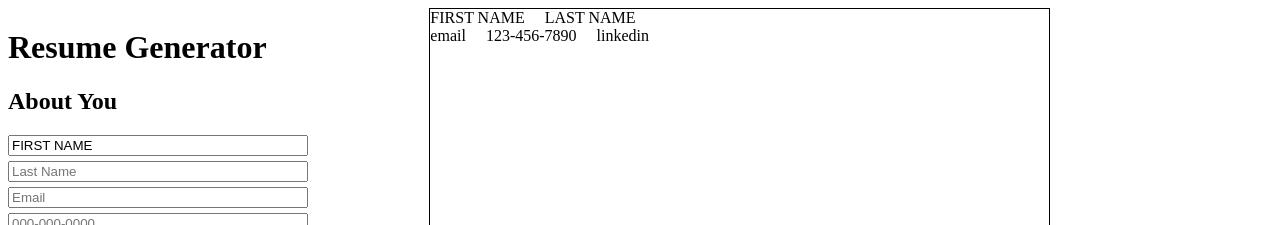
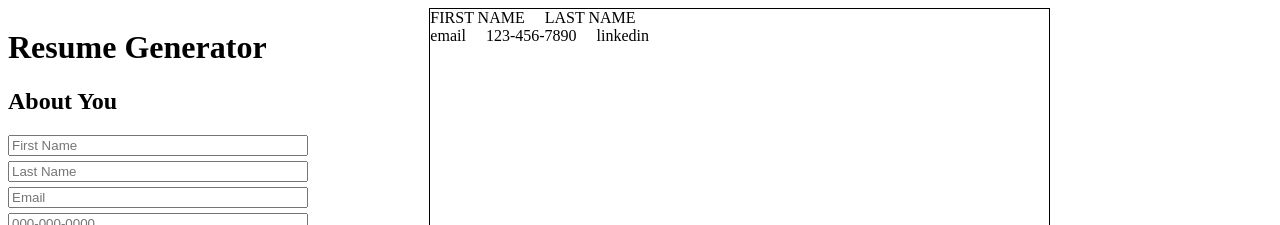
Before and after one commit to olvbrntly/resume-generator, a React (Create React App) app: page / in a window 1280 px wide. Shown: the top 225 px of the page. Built offline with nearby package versions, Linux system fonts and the light colour scheme.

Commit message:
makde a copy of state to pass so it resume updates on submit only

```diff
--- a/src/App.js
+++ b/src/App.js
@@ -14,12 +14,11 @@ function App() {
     phoneNumber:'123-456-7890',
     linkedIn:'linkedin',
   })
+  const[submittedAboutInfo, setSubmittedAboutInfo] = useState({...aboutInfo})
 
-  function onSubmitForm(e){
+  function onSubmitAboutForm(e){
     e.preventDefault();
-    let info = {
-
-    }
+    setSubmittedAboutInfo({...aboutInfo})
 
   }
 
@@ -29,8 +28,8 @@ function App() {
 
   return (
     <div className="App">
-      <Form  onSubmitForm={onSubmitForm} handleChange={handleChange} aboutInfo={aboutInfo} />
-      <Resume aboutInfo={aboutInfo}/>
+      <Form  onSubmitAboutForm={onSubmitAboutForm} handleChange={handleChange} aboutInfo={aboutInfo} />
+      <Resume aboutInfo={submittedAboutInfo}/>
     </div>
   );
 }
--- a/src/components/AboutForm.js
+++ b/src/components/AboutForm.js
@@ -1,17 +1,16 @@
 import React from 'react'
 import './Form.css';
-function AboutForm({handleChange,onSubmitForm,aboutInfo}){
+function AboutForm({handleChange,onSubmitAboutForm}){
 
     return(
         <div>
             <h2>About You</h2>
-            <form className='form' onSubmit={onSubmitForm} >
+            <form className='form' onSubmit={onSubmitAboutForm} >
 
                 <input type="text"
                        name="firstName"
                        placeholder='First Name'
                        onChange={handleChange}
-                       value={aboutInfo.firstName}
                        />
                 <input type="text"
                        name='lastName'
--- a/src/components/Form.js
+++ b/src/components/Form.js
@@ -7,7 +7,7 @@ import './Form.css';
 
 
 
-function Form({onSubmitForm,handleChange, aboutInfo}){
+function Form({onSubmitAboutForm,handleChange, aboutInfo}){
 
     // function onSubmitForm(){
     //     aboutParentCallback(...aboutInfo);
@@ -16,7 +16,7 @@ function Form({onSubmitForm,handleChange, aboutInfo}){
     return(
         <div>
             <h1>Resume Generator</h1>
-            <AboutForm onSubmitForm={onSubmitForm} handleChange={handleChange} aboutInfo={aboutInfo}/>
+            <AboutForm onSubmitAboutForm={onSubmitAboutForm} handleChange={handleChange} aboutInfo={aboutInfo}/>
             {/* <button onClick={testMessage}>{message}</button> */}
             <EduForm />
             <ExpForm />
```
